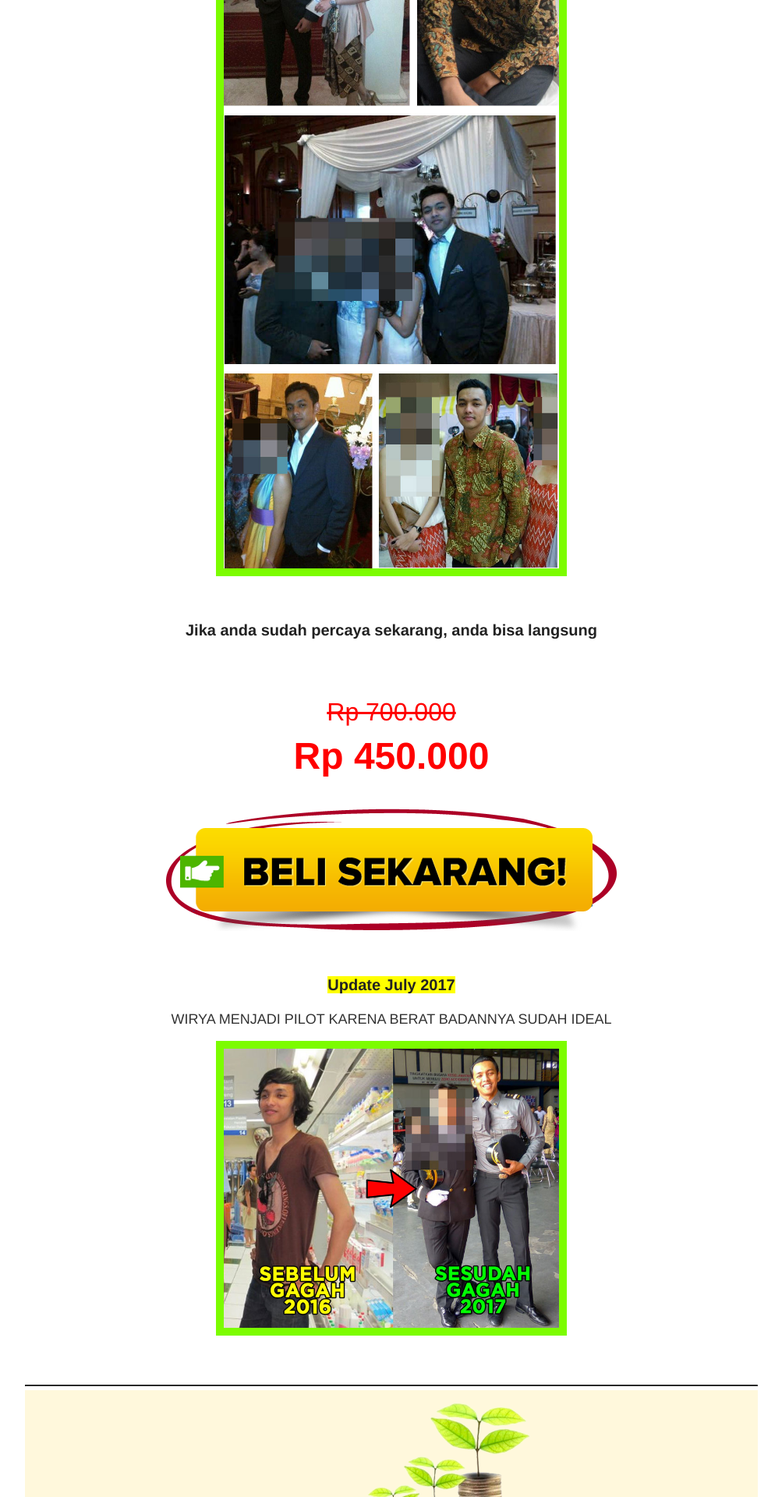
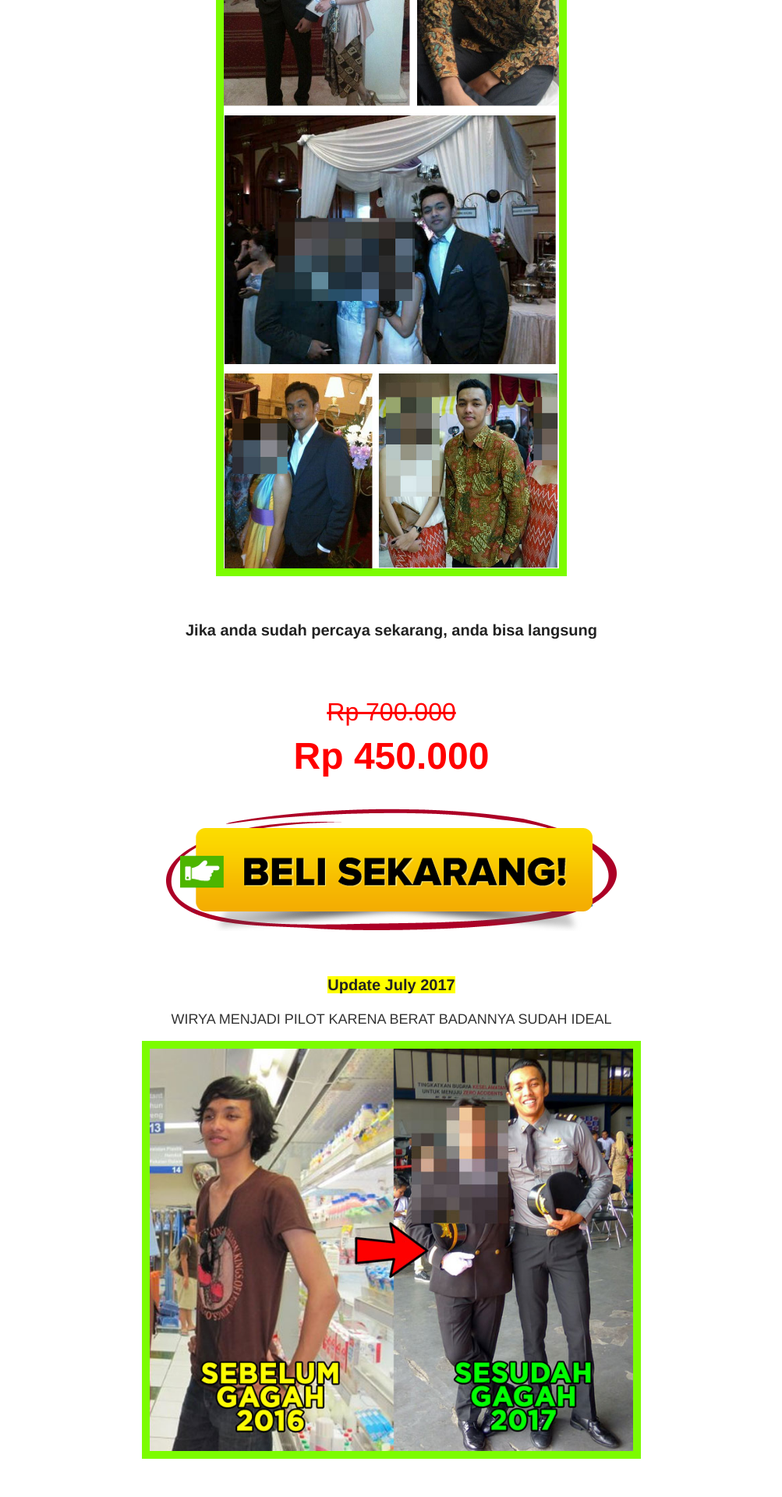
Before and after one commit to kemtol/gemukgagah, a Jekyll site: the page built from index.html, in a window 1280 px wide. Shown: the part 4480-6400 px from the top of the page at 78% size, without its empty margins (138-1141 px from the left). Built offline with Jekyll 4.4.1, drawn with Linux system fonts in a browser that asks for light colours.

Commit message:
Update promotion.html

```diff
--- a/_includes/promotion.html
+++ b/_includes/promotion.html
@@ -42,7 +42,7 @@
   <img src="{{ site.baseurl }}images/beli-obat-cepet-gemuk.png" style="max-width:100%" /><br /><br />
   <h3><span class="stabilo">Update July 2017</span></h3>
   <p>WIRYA MENJADI PILOT KARENA BERAT BADANNYA SUDAH IDEAL</p>
-  <img src="{{ site.baseurl }}images/berat-badan-ideal-pilot-2017.jpg" style="width:450px;max-width:80%" class="green-border" />
+  <img src="{{ site.baseurl }}images/berat-badan-ideal-pilot-2017.jpg" style="width:640px;max-width:80%" class="green-border" />
   <br /><br /><br />
   <hr style="margin: 5px 0;border-color:#000" />
   <div style="background: cornsilk;padding:1rem">
```
